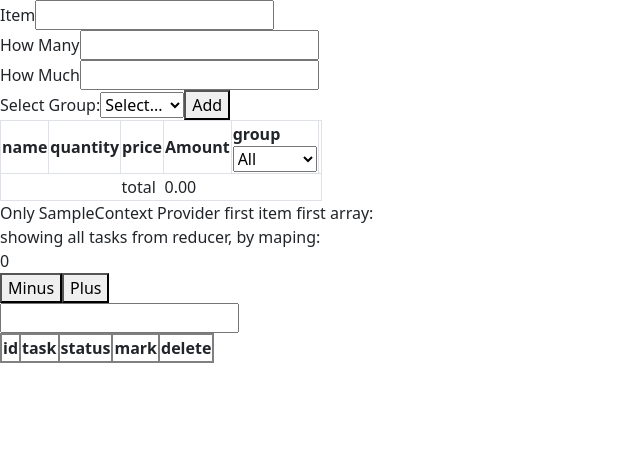
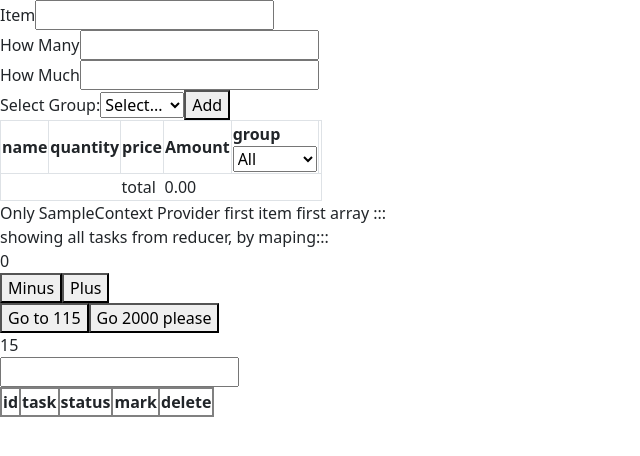
Before and after one commit to archmanayon/archeact, a React (Vite) app: page / in a window 1280 px wide. Shown: the top 456 px of the page, without its empty margins (0-640 px from the left). Built offline with nearby package versions, Linux system fonts and the light colour scheme.

Commit message:
Implement zustand

```diff
--- a/package.json
+++ b/package.json
@@ -14,7 +14,8 @@
     "bootstrap": "^5.3.2",
     "react": "^18.2.0",
     "react-dom": "^18.2.0",
-    "react-hook-form": "^7.50.0"
+    "react-hook-form": "^7.50.0",
+    "zustand": "^4.5.2"
   },
   "devDependencies": {
     "@types/react": "^18.0.27",
--- a/src/component/Counter.tsx
+++ b/src/component/Counter.tsx
@@ -2,11 +2,13 @@ const ACTION = {
   ADD: 'plus',
   MINUS: 'minus',
 }
-import { useContext, useReducer } from 'react'
+import { useContext, useReducer, useState } from 'react'
 import TasksContext from '../Tasks/taskContext'
+import { sampleZus_counter } from '../store'
 type ActionType = {
   type: string
 }
+
 function reduce_func(state: { count: number }, action: ActionType) {
   switch (action.type) {
     case ACTION.ADD:
@@ -17,16 +19,22 @@ function reduce_func(state: { count: number }, action: ActionType) {
       return state
   }
 }
+
 const Counter = () => {
-  const [state, dispatch] = useReducer(reduce_func, { count: 0 })
+  const fromZusState = sampleZus_counter((state) => state)
+
+  const [state, dispatch] = useReducer(reduce_func, {
+    count: 0,
+  })
   const { tasks } = useContext(TasksContext)
   return (
     <>
       <div className="bg-gray-800 h-10 w-5 ml-3">
-        Only SampleContext Provider first item first array: {tasks[0]?.taskName}
+        Only SampleContext Provider first item first array :::{' '}
+        {tasks[0]?.taskName}
       </div>
       <div className="bg-gray-800 h-10 w-5 ml-3">
-        showing all tasks from reducer, by maping:
+        showing all tasks from reducer, by maping:::
         {tasks?.map((task, index) => (
           <div key={index}>{task.taskName}</div>
         ))}
@@ -36,6 +44,11 @@ const Counter = () => {
       <button onClick={() => dispatch({ type: 'minus' })}> Minus </button>
 
       <button onClick={() => dispatch({ type: 'plus' })}> Plus </button>
+      <div>
+        <button onClick={fromZusState.fifteenFunc}> Go to 115 </button>
+        <button onClick={fromZusState.deductFiveFunc}> Go 2000 please </button>
+      </div>
+      <div className="bg-gray-800 h-10 w-5 ml-3">{fromZusState.counterZus}</div>
     </>
   )
 }
--- /dev/null
+++ b/src/store.ts
@@ -0,0 +1,27 @@
+import { create } from 'zustand'
+
+// const store = () => {
+//   return (
+//     <div>store</div>
+//   )
+// }
+
+// export default store
+
+type Zus_Count = {
+  counterZus: number
+  fifteenFunc: () => void
+  deductFiveFunc: () => void
+}
+
+export const sampleZus_counter = create<Zus_Count>((set) => ({
+  counterZus: 15,
+  fifteenFunc: () => {
+    set({ counterZus: 115 })
+  },
+  deductFiveFunc: () => {
+    set((state) => ({
+      counterZus: state.counterZus + 1000,
+    }))
+  },
+}))
```
Also changed, not shown: 1 other file (tests, documents, lock files or other folders).
